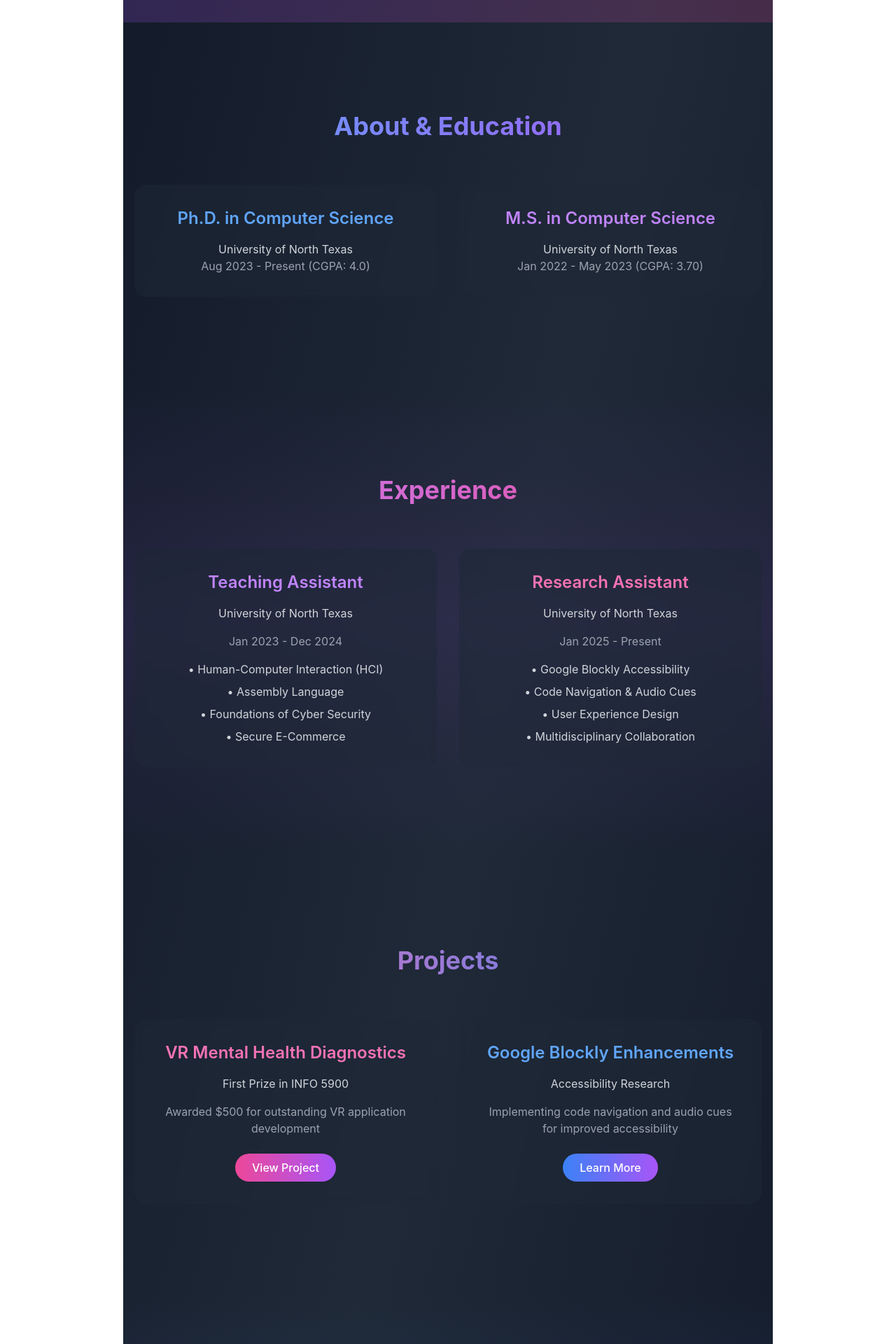
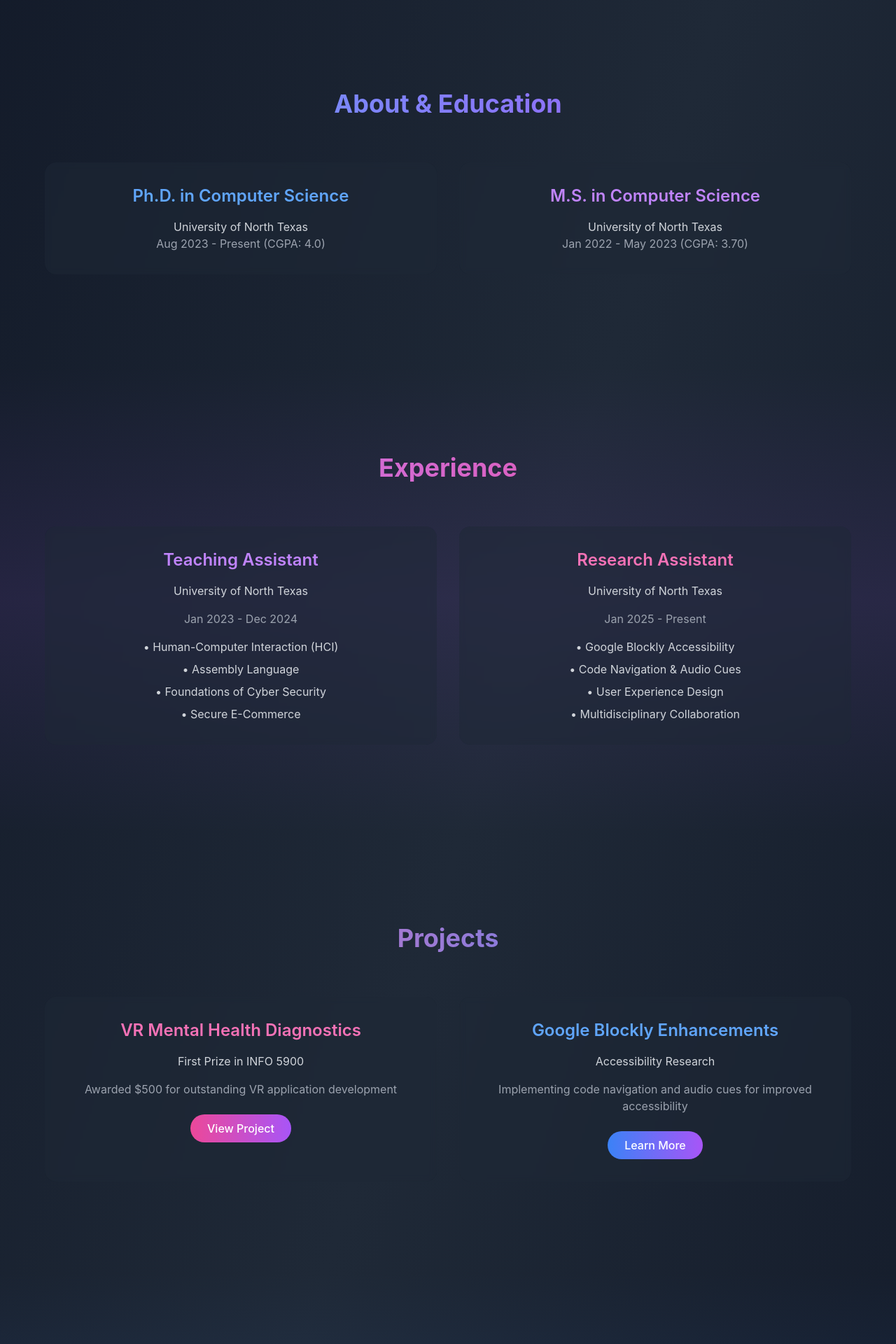
Before and after one commit to vamsikrishnakosuri/-vamsi-portfolio, a React (Vite) app: page / in a window 1280 px wide. Shown: the part 800-2720 px from the top of the page at 70% size. Built offline with nearby package versions, Linux system fonts and the light colour scheme.

Commit message:
fix: full-width layout and responsive container adjustments

```diff
--- a/src/App.css
+++ b/src/App.css
@@ -108,8 +108,9 @@ section {
 body {
   font-family: 'Inter', sans-serif;
   margin: 0;
-  min-width: 320px;
+  min-width: 100vw;
   min-height: 100vh;
+  overflow-x: hidden;
 }
 
 /* Custom styles for form inputs */
@@ -118,11 +119,12 @@ textarea {
   @apply border border-gray-300 rounded-md px-3 py-2;
 }
 
-/* Container max-width */
+/* Container styles */
 .container {
-  max-width: 1200px;
+  width: 100%;
+  max-width: 100%;
   margin: 0 auto;
-  padding: 0 1rem;
+  padding: 0 2rem;
 }
 
 /* Responsive text */
@@ -134,12 +136,17 @@ textarea {
   h2 {
     font-size: 2rem;
   }
+
+  .container {
+    padding: 0 1rem;
+  }
 }
 
+/* Remove the root max-width constraint */
 #root {
-  max-width: 1280px;
-  margin: 0 auto;
-  padding: 2rem;
+  width: 100%;
+  margin: 0;
+  padding: 0;
   text-align: center;
 }
 
--- a/src/App.jsx
+++ b/src/App.jsx
@@ -16,11 +16,11 @@ function App() {
   }, []);
 
   return (
-    <div className="min-h-screen bg-gradient-to-br from-gray-900 via-gray-800 to-gray-900 text-white">
+    <div className="min-h-screen w-full bg-gradient-to-br from-gray-900 via-gray-800 to-gray-900 text-white">
       {/* Hero Section */}
-      <section className="relative min-h-screen flex items-center justify-center overflow-hidden">
+      <section className="relative min-h-screen w-full flex items-center justify-center overflow-hidden">
         <div className="absolute inset-0 bg-gradient-to-r from-blue-500/20 via-purple-500/20 to-pink-500/20 animate-gradient"></div>
-        <div className="container mx-auto px-4 relative z-10">
+        <div className="w-full px-4 relative z-10">
           <div className="text-center animate-on-scroll">
             <h1 className="text-6xl font-bold mb-6 bg-clip-text text-transparent bg-gradient-to-r from-blue-400 to-purple-500">
               Vamsi Krishna Kosuri
@@ -42,12 +42,12 @@ function App() {
       </section>
 
       {/* About & Education Section */}
-      <section id="about" className="py-32 relative">
-        <div className="container mx-auto px-4">
+      <section id="about" className="py-32 relative w-full">
+        <div className="w-full px-4">
           <h2 className="text-4xl font-bold text-center mb-16 bg-clip-text text-transparent bg-gradient-to-r from-blue-400 to-purple-500">
             About & Education
           </h2>
-          <div className="grid md:grid-cols-2 gap-8 max-w-4xl mx-auto">
+          <div className="grid md:grid-cols-2 gap-8 max-w-6xl mx-auto">
             <div className="bg-gray-800/50 backdrop-blur-sm rounded-2xl p-8 animate-on-scroll transform hover:scale-105 transition-all duration-300">
               <h3 className="text-2xl font-semibold mb-4 text-blue-400">Ph.D. in Computer Science</h3>
               <p className="text-gray-300">University of North Texas</p>
@@ -63,13 +63,13 @@ function App() {
       </section>
 
       {/* Experience Section */}
-      <section id="experience" className="py-32 relative">
+      <section id="experience" className="py-32 relative w-full">
         <div className="absolute inset-0 bg-gradient-to-b from-transparent via-purple-500/10 to-transparent"></div>
-        <div className="container mx-auto px-4 relative">
+        <div className="w-full px-4 relative">
           <h2 className="text-4xl font-bold text-center mb-16 bg-clip-text text-transparent bg-gradient-to-r from-purple-400 to-pink-500">
             Experience
           </h2>
-          <div className="grid md:grid-cols-2 gap-8 max-w-4xl mx-auto">
+          <div className="grid md:grid-cols-2 gap-8 max-w-6xl mx-auto">
             <div className="bg-gray-800/50 backdrop-blur-sm rounded-2xl p-8 animate-on-scroll transform hover:scale-105 transition-all duration-300">
               <h3 className="text-2xl font-semibold mb-4 text-purple-400">Teaching Assistant</h3>
               <p className="text-gray-300 mb-4">University of North Texas</p>
@@ -97,12 +97,12 @@ function App() {
       </section>
 
       {/* Projects Section */}
-      <section id="projects" className="py-32 relative">
-        <div className="container mx-auto px-4">
+      <section id="projects" className="py-32 relative w-full">
+        <div className="w-full px-4">
           <h2 className="text-4xl font-bold text-center mb-16 bg-clip-text text-transparent bg-gradient-to-r from-pink-400 to-blue-500">
             Projects
           </h2>
-          <div className="grid md:grid-cols-2 gap-8 max-w-4xl mx-auto">
+          <div className="grid md:grid-cols-2 gap-8 max-w-6xl mx-auto">
             <div className="bg-gray-800/50 backdrop-blur-sm rounded-2xl p-8 animate-on-scroll transform hover:scale-105 transition-all duration-300">
               <h3 className="text-2xl font-semibold mb-4 text-pink-400">VR Mental Health Diagnostics</h3>
               <p className="text-gray-300 mb-4">First Prize in INFO 5900</p>
@@ -128,13 +128,13 @@ function App() {
       </section>
 
       {/* Skills Section */}
-      <section id="skills" className="py-32 relative">
+      <section id="skills" className="py-32 relative w-full">
         <div className="absolute inset-0 bg-gradient-to-b from-transparent via-blue-500/10 to-transparent"></div>
-        <div className="container mx-auto px-4 relative">
+        <div className="w-full px-4 relative">
           <h2 className="text-4xl font-bold text-center mb-16 bg-clip-text text-transparent bg-gradient-to-r from-blue-400 to-purple-500">
             Skills & Expertise
           </h2>
-          <div className="grid md:grid-cols-3 gap-8 max-w-5xl mx-auto">
+          <div className="grid md:grid-cols-3 gap-8 max-w-7xl mx-auto">
             <div className="bg-gray-800/50 backdrop-blur-sm rounded-2xl p-8 animate-on-scroll transform hover:scale-105 transition-all duration-300">
               <h3 className="text-xl font-semibold mb-4 text-blue-400">Technical</h3>
               <ul className="space-y-2 text-gray-300">
@@ -167,12 +167,12 @@ function App() {
       </section>
 
       {/* Contact Section */}
-      <section id="contact" className="py-32 relative">
-        <div className="container mx-auto px-4">
+      <section id="contact" className="py-32 relative w-full">
+        <div className="w-full px-4">
           <h2 className="text-4xl font-bold text-center mb-16 bg-clip-text text-transparent bg-gradient-to-r from-purple-400 to-pink-500">
             Get In Touch
           </h2>
-          <div className="max-w-2xl mx-auto">
+          <div className="max-w-3xl mx-auto">
             <form className="space-y-6 animate-on-scroll">
               <div className="bg-gray-800/50 backdrop-blur-sm rounded-2xl p-8">
                 <div className="space-y-6">
@@ -214,9 +214,9 @@ function App() {
       </section>
 
       {/* Footer */}
-      <footer className="py-8 relative">
+      <footer className="py-8 relative w-full">
         <div className="absolute inset-0 bg-gradient-to-t from-gray-900 to-transparent"></div>
-        <div className="container mx-auto px-4 text-center relative z-10">
+        <div className="w-full px-4 text-center relative z-10">
           <p className="text-gray-400">© 2024 Vamsi Krishna Kosuri. All rights reserved.</p>
         </div>
       </footer>
```
